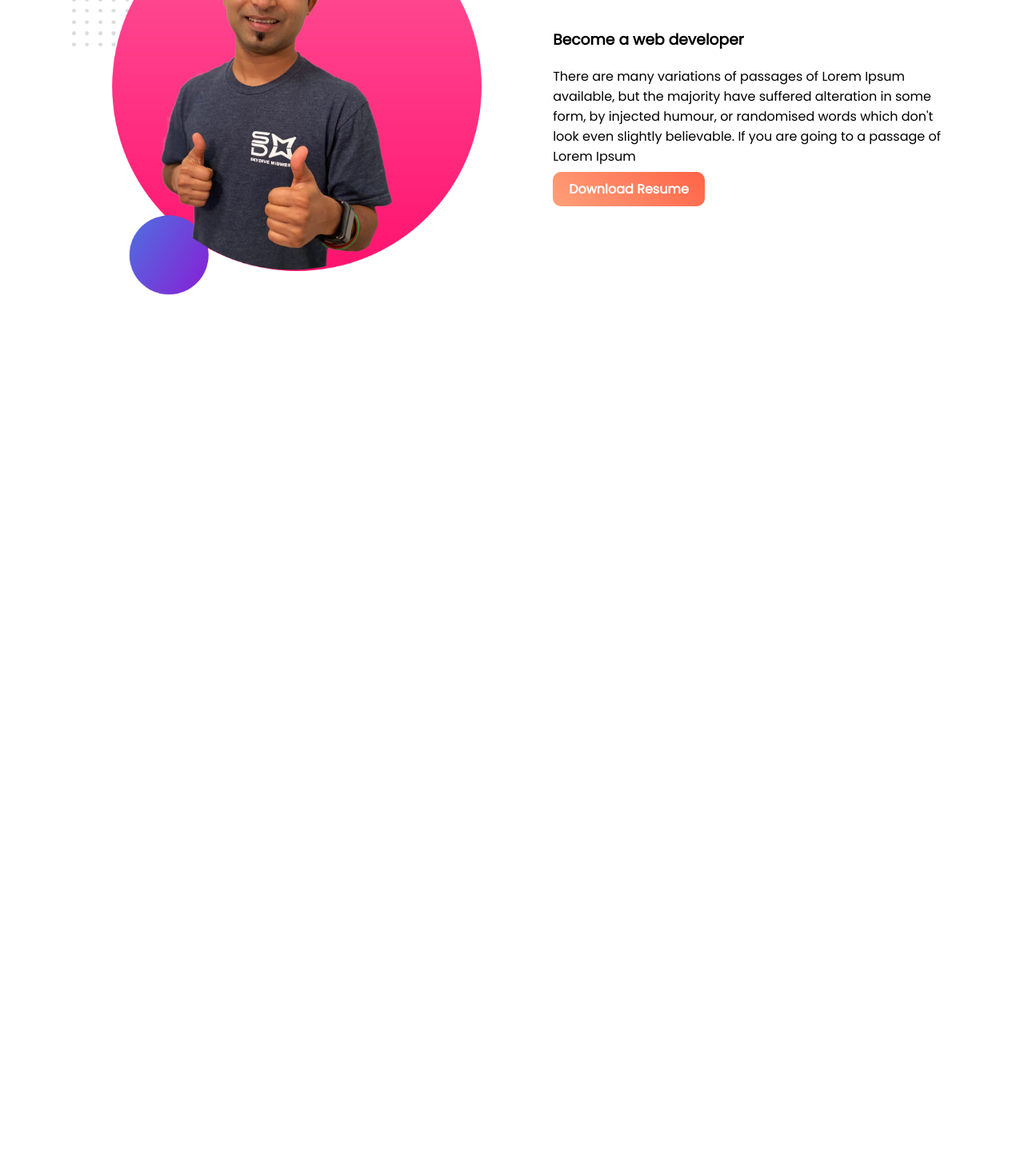
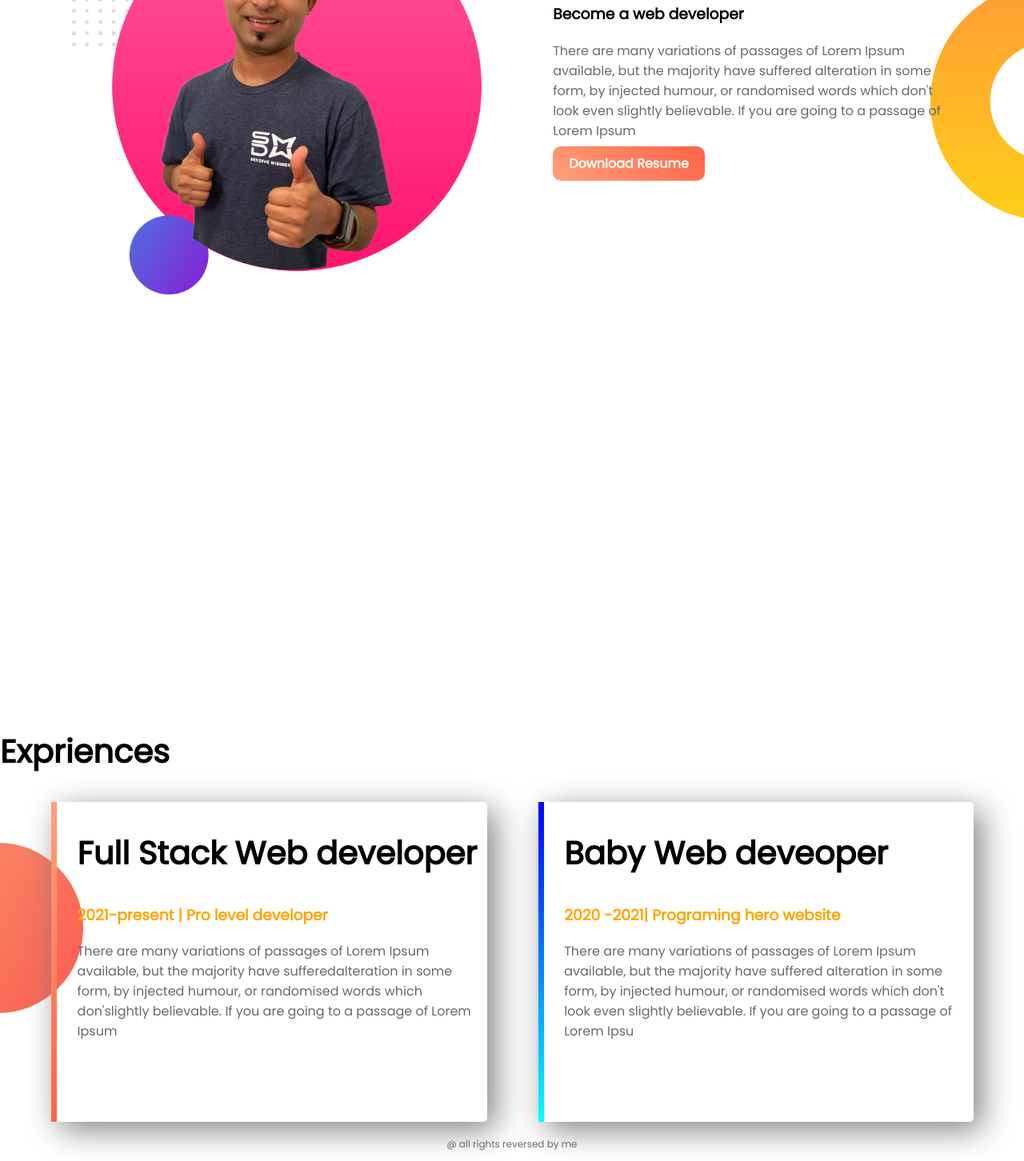
Before and after one commit to shahidnsu/personal-website_1, a plain HTML site: page index.html in a window 1280 px wide. Shown: the part 1123-2575 px from the top of the page at 80% size. Before the commit the page ends 1500 px from the top, so only its background shows below. Drawn offline with Linux system fonts and the light colour scheme.

Commit message:
website is completed by me

```diff
--- a/index.html
+++ b/index.html
@@ -11,7 +11,7 @@
     <section class="top-banner">
         <div class="half-width">
     <h1>Welcome To</h1>
-    <h1> <span class="name-highlight">Shahid</span>  website</h1>
+    <h1> <span class="organe-highlight">Shahid</span>  website</h1>
     <h3>World class professional web-dev</h3>
     <p>There are many variations of passages of Lorem Ipsum available, but the majority have suffered alteration in some
         form, by injected humour, or randomised words which don't look even slightly believable. If you are going to use
@@ -30,12 +30,34 @@
                 <img src="images/jhankar2.png">
             </div>
             <div class="half-width">
-                <h1>Dream Big</h1>
+                <h2>Dream Big</h2>
                 <h3>Become a web developer</h3>
                 <p>There are many variations of passages of Lorem Ipsum available, but the majority have suffered alteration in some form, by injected humour, or randomised words which don't look even slightly believable. If you are going to  a passage of Lorem Ipsum</p>
                 <a class="link-button" href="https://www.linkedin.com/in/shahid-khan-05a760b8/" target="_blank">Download Resume</a>
 
             </div>
         </section>
+        <section></section>
+        <section class="experince-area">
+            <h2>Expriences</h2>
+            <div class="half-width single-experince" id="full-stack">
+                <h2>Full Stack Web developer</h2>
+                <h3 class="organe-highlight">2021-present | Pro level developer</h3>
+                <p>There are many variations of passages of Lorem Ipsum available, but the majority have sufferedalteration in some form, by injected humour, or randomised words which don'slightly   believable. If you are going to a passage of Lorem Ipsum
+</p>
+
+            </div>
+            <div class="half-width single-experince" id="baby-web">
+                <h2>Baby Web deveoper</h2>
+                <h3 class="organe-highlight">2020 -2021| Programing hero website</h3>
+                <p>There are many variations of passages of Lorem Ipsum available, but the majority have suffered alteration in some form, by injected humour, or randomised words which don't look even slightly believable. If you are going to a passage of Lorem Ipsu
+
+                </p>
+
+            </div>
+        </section>
+        <footer>
+            <p>@ all rights reversed by me</p>
+        </footer>
 </body>
 </html>
--- a/style.css
+++ b/style.css
@@ -8,7 +8,13 @@ body {
 h1 {
     font-size: 50px;
 }
-.name-highlight {
+h2 {
+    font-size: 40px;
+}
+p {
+    color:dimgray;
+}
+.organe-highlight {
     color:orange;
 }
 
@@ -37,3 +43,34 @@ section {
     color:white;
     font-weight:700;
 }
+.dream-area {
+    background-image: url("images/dream-bg.png");
+    background-repeat: no-repeat;
+    background-position: right;
+}
+.single-experince
+{
+    box-shadow: 10px 10px 40px gray;
+    border-radius: 5px;
+    height: 80%;
+}
+.experince-area {
+    background-image: url("images/exp-bg.png");
+    background-repeat: no-repeat;
+    background-position: left;
+    background-color: white;
+}
+#full-stack {
+    border-left: 7px solid;
+    border-image: linear-gradient(lightSalmon,tomato);
+    border-image-slice: 1;
+}
+#baby-web {
+    border-left: 7px solid;
+    border-image:linear-gradient(blue,cyan);
+    border-image-slice: 1;
+}
+footer p{
+    text-align: center;
+    font-size: 12px;
+}
```
